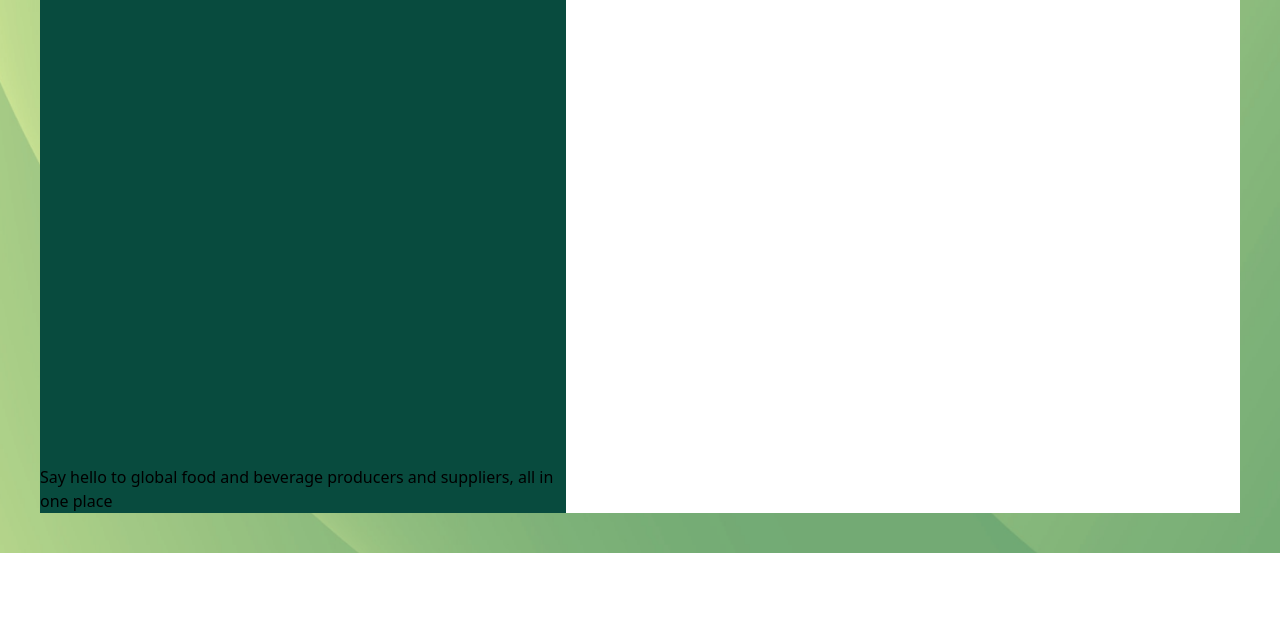
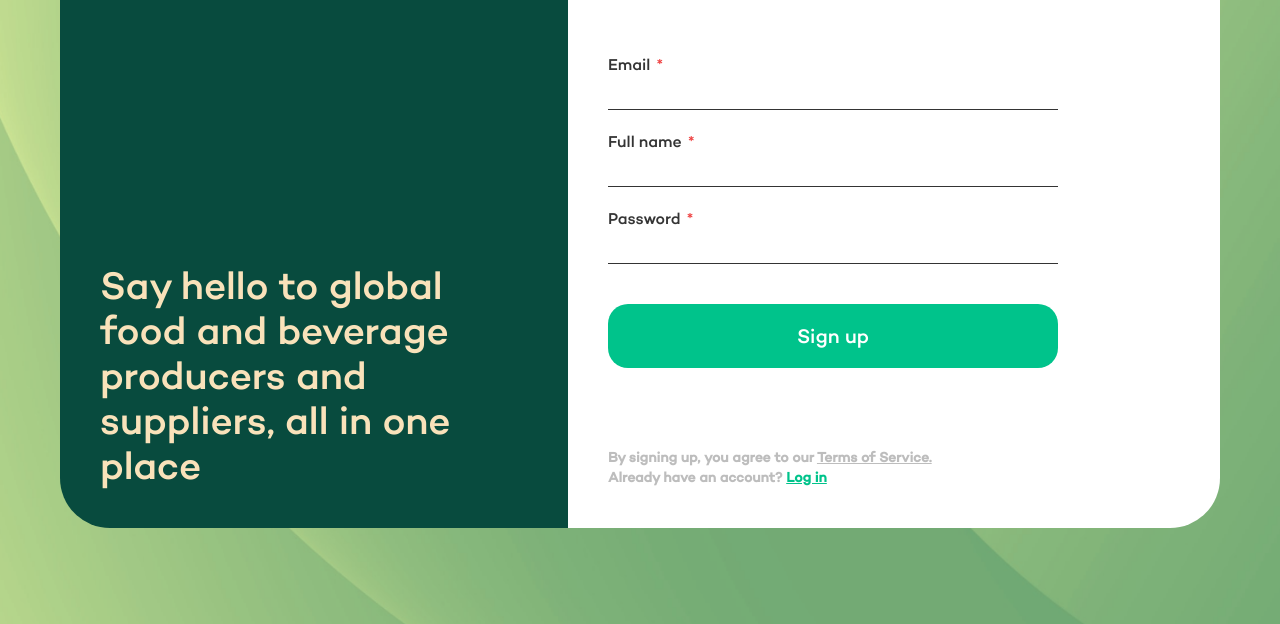
Before and after one commit to shafiqahmad81/better-m-tailwind, a website: page src/index.html in a window 1280 px wide. Shown: the part 247-871 px from the top of the page. Before the commit the page ends 800 px from the top, so only its background shows below. Drawn offline with Linux system fonts and the light colour scheme.

Commit message:
complet better market project

```diff
--- a/src/index.html
+++ b/src/index.html
@@ -9,35 +9,38 @@
     <link rel="stylesheet" href="../public/output.css">
   </head>
 
-  <body class="bg-background-ing bg-center bg-cover bg-no-repeat overflow-x-hidden">
-    <main class="md:h-screen flex justify-center items-center p-10">
-      <div class="md:h-full md:flex flex-wrap justify-center items-center ">
+  <body class="min-w-[320px] font-campton bg-background-ing bg-center bg-cover bg-no-repeat md:py-14">
+    <main class="min-h-screen flex justify-center items-center p-4 md:p-10 ">
+      <div class=" overflow-hidden lg:max-w-1160 md:flex mx-auto flex-wrap justify-center rounded-3xl md:rounded-6xl">
         <!-- Beginning greetings section -->
-        <div class="bg-[#084B3E;] md:h-full flex flex-col justify-between md:w-left">
+        <div class=" bg-[#084B3E;] p-4 sm:p-8 md:p-10 flex flex-col justify-between md:w-left">
           <div>
             <img src="../assets/img/better.png" alt="Logo">
           </div>
-          <h2>Say hello to global food and beverage producers and suppliers, all in one place</h2>
+          <h2 class="text-yellow text-2.9xl mt-20 leading-45">Say hello to global food and beverage producers and suppliers, all in one place</h2>
         </div>
         <!-- end greetings section -->
         <!-- Beginning form area -->
-        <div class="bg-[#ffffff;] md:h-full flex flex-col md:w-right">
-          <h1>Let's get started <br> with a few simple steps</h1>
-          <form method="post">
-            <label class="" for="email">
+        <div class="bg-[#ffffff;] p-4 sm:p-8 md:p-10 flex flex-col md:w-right md:min-h-calc">
+          <h1 class="text-34 text-black leading-42 font-medium tracking-0.5">Let's get started <br> with a few simple steps</h1>
+          <form method="post" class="mt-20 mb-20 flex flex-col flex-grow w-450 max-w-full">
+            <label class="after:content-['*'] after:ml-0.5 after:text-red-500 text-gray font-medium text-base">
               Email
             </label>
-            <input class="border border-zinc-300 border-solid rounded-xl py-1 px-2.5" name="email" id="email" type="email" placeholder="email">
-            <label class="" for="name">
+            <input class="mb-5 border-gray border-solid border border-t-0 border-l-0 border-r-0 outline-0 py-1 px-2.5" name="email" id="email" type="email">
+            <label class="after:content-['*'] after:ml-0.5 after:text-red-500 text-gray font-medium text-base">
               Full name
             </label>
-            <input class="border border-zinc-300 border-solid rounded-xl py-1 px-2.5" id="name" name="name" type="text" placeholder="name">
-            <label class="" for="password">
+            <input class="mb-5 border-gray border-solid border border-t-0 border-l-0 border-r-0 outline-0 py-1 px-2.5" id="name" name="name" type="text">
+            <label class="after:content-['*'] after:ml-0.5 after:text-red-500 text-gray font-medium text-base">
               Password
             </label>
-            <input class="border border-zinc-300 border-solid rounded-xl py-1 px-2.5" name="password" id="password" type="password">
-            <button class="d-flex align-center justify-center" type="submit">Sign up</button>
+            <input class="mb-5 border-gray border-solid border border-t-0 border-l-0 border-r-0 outline-0 py-1 px-2.5" name="password" id="password" type="password">
+            <button class="bg-green mt-5 p-3 md:p-5 rounded-20 text-xl leading-6 text-white" type="submit">Sign up</button>
           </form>
+          <div class="text-gray-light text-sm font-semibold w-310">
+            <p>By signing up, you agree to our <a class="underline" href="#">Terms of Service.</a> Already have an account? <a href="#" class="underline text-green">Log in</a></p>
+          </div>
         </div>
         <!-- end form area -->
       </div>
--- a/src/input.css
+++ b/src/input.css
@@ -1,3 +1,19 @@
 @tailwind base;
 @tailwind components;
 @tailwind utilities;
+
+@import url('https://fonts.googleapis.com/css2?family=Poppins:wght@500;600&display=swap');
+
+@font-face {
+  font-family: 'Campton';
+  src: url('../assets/font/Campton-Medium.eot');
+  src: url('../assets/font/Campton-Medium.eot?#iefix') format('embedded-opentype'),
+    url('../assets/font/Campton-Medium.woff2') format('woff2'),
+    url('../assets/font/Campton-Medium.woff') format('woff'),
+    url('../assets/font/Campton-Medium.ttf') format('truetype');
+  font-weight: 500;
+  font-style: normal;
+  font-display: swap;
+}
+
+/* @layer base {} */
--- a/tailwind.config.js
+++ b/tailwind.config.js
@@ -4,8 +4,19 @@ module.exports = {
   content: ["./src/**/*.{html,js}"],
   theme: {
     minHeight: {
-      'screen': '100vh'
+      'calc': 'calc(100vh - 300px)'
     },
+    letterSpacing: {
+      0.5: '0.5px',
+    },
+    fontFamily: {
+      'campton': ['campton', 'Poppins', 'sans-serif'],
+    },
+    // screens: {
+
+    //   'md-extra': '992px',
+
+    // },
     extend: {
       backgroundImage: {
         'background-ing': "url('/assets/img/background.png')",
@@ -13,7 +24,32 @@ module.exports = {
       width: {
         'left': '43.793%',
         'right': 'calc(100% - 43.793%)',
-      }
+        '310': '330px',
+        '450': '450px',
+      },
+      borderRadius: {
+        '6xl': '50px',
+        '20': '20px',
+
+      },
+      colors: {
+        'yellow': '#F9E2BA',
+        'green': '#00C38B',
+        'black': '#232323',
+        'gray': '#343434',
+        'gray-light': '#BDBDBD',
+      },
+      fontSize: {
+        '2.9xl': '39px',
+        '34': '34px',
+      },
+      maxWidth: {
+        '1160': '1160px',
+      },
+      lineHeight: {
+        '42': '42px',
+        '45': '45px',
+      },
     },
   },
   plugins: [
```
Also changed, not shown: public/output.css.
